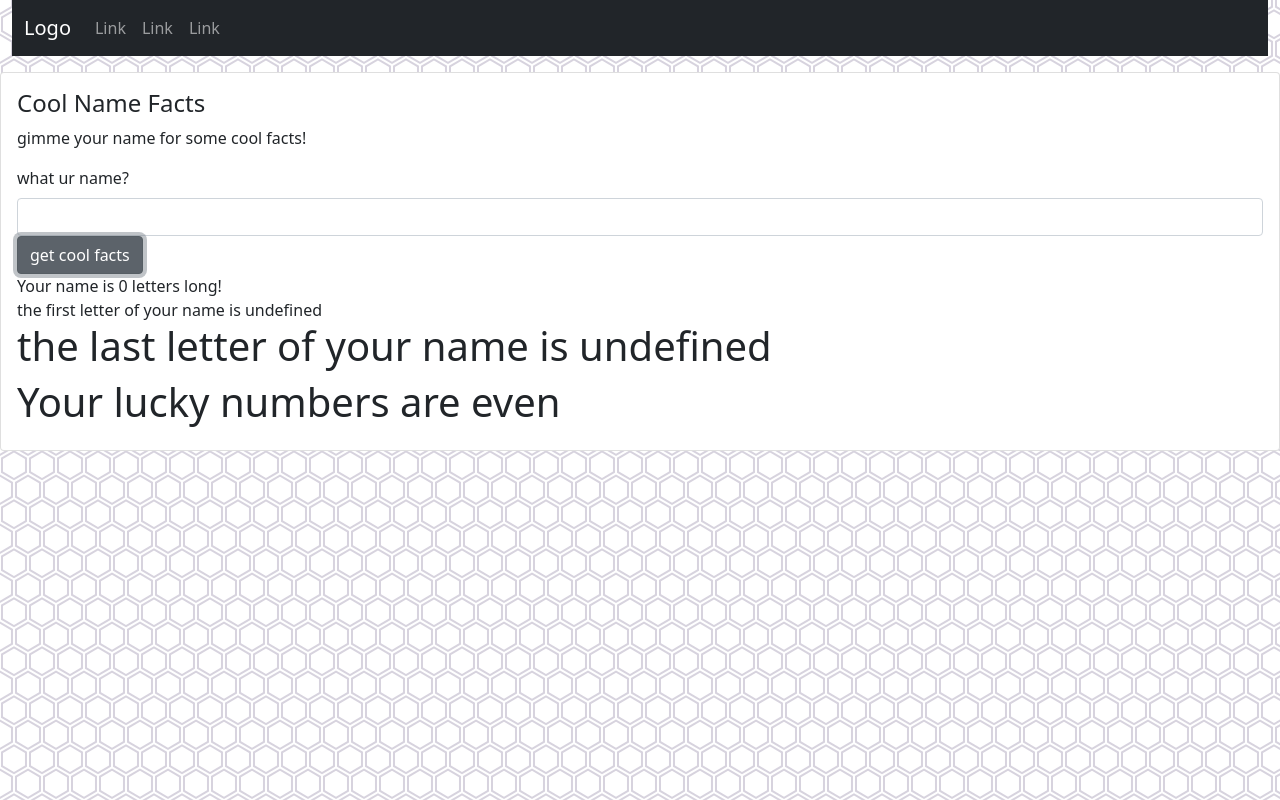
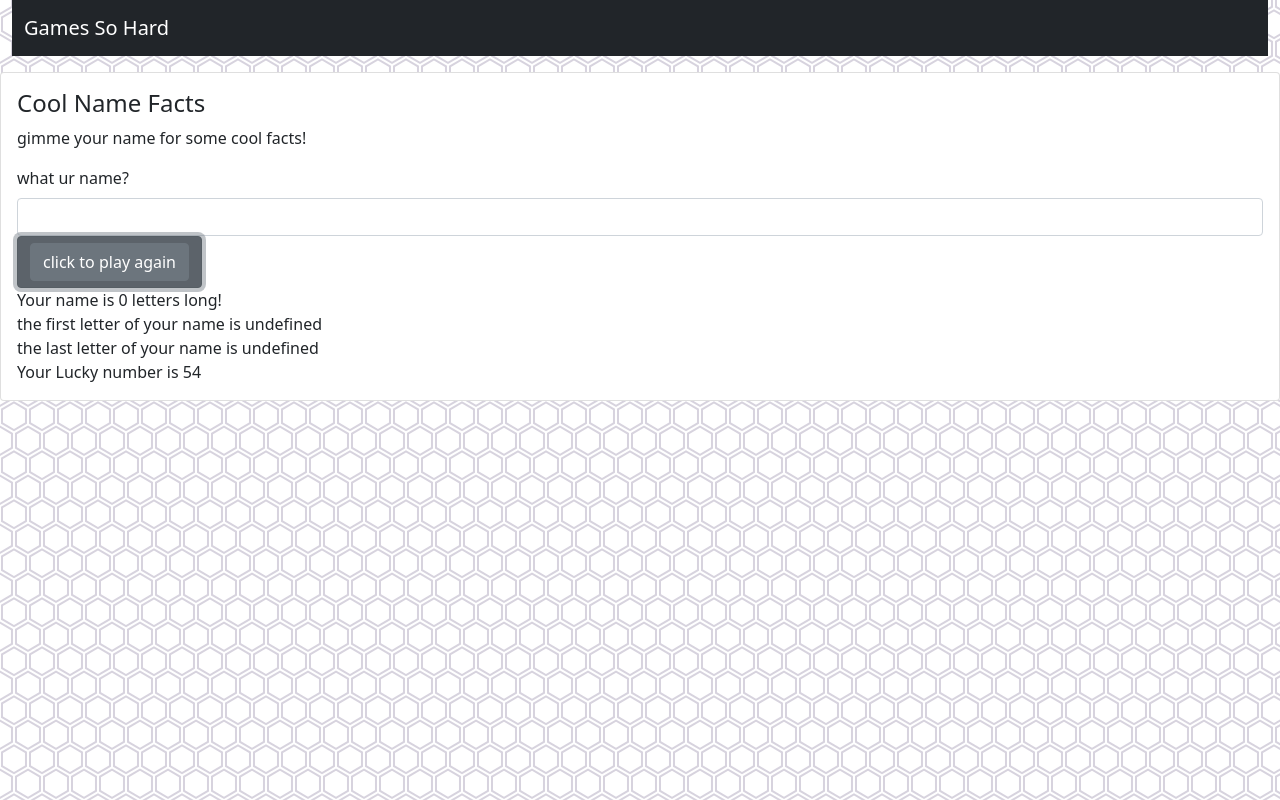
Before and after one commit to errorless-stone/cumbie-delta, a plain HTML site: page index.html in a window 1280 px wide. Both pictures are taken after a click on the button "get cool facts". Drawn offline with nearby package versions, Linux system fonts and the light colour scheme.

Commit message:
Add files via upload

```diff
--- a/index.html
+++ b/index.html
@@ -15,23 +15,10 @@
 
   <nav class="navbar navbar-expand-sm bg-dark navbar-dark">
     <div class="container-fluid">
-      <a class="navbar-brand" href="#">Logo</a>
+      <a class="navbar-brand" href="https://errorless-stone.github.io/cumbie-echo/">Games So Hard</a>
       <button class="navbar-toggler" type="button" data-bs-toggle="collapse" data-bs-target="#collapsibleNavbar">
         <span class="navbar-toggler-icon"></span>
       </button>
-      <div class="collapse navbar-collapse" id="collapsibleNavbar">
-        <ul class="navbar-nav">
-          <li class="nav-item">
-            <a class="nav-link" href="#">Link</a>
-          </li>
-          <li class="nav-item">
-            <a class="nav-link" href="#">Link</a>
-          </li>
-          <li class="nav-item">
-            <a class="nav-link" href="#">Link</a>
-          </li>
-        </ul>
-      </div>
     </div>
   </nav>
 
--- a/scripts/script.js
+++ b/scripts/script.js
@@ -17,6 +17,14 @@ $(document).ready(function () {
 
       $("#coolNameFactsOutput").html(coolFacts);
 
+      $('#btnGetFacts').html(
+        '<button id="btnGetFacts" class="btn btn-secondary">click to play again</button>'
+      )
+
+      $('#btnGetFacts').click(function(){
+        location.reload();
+      });
+
 
 
     });
@@ -29,8 +37,8 @@ function generateCoolNameFacts(userName) {
 
   coolFacts = nameLength(userName);
   coolFacts += " <br> " + nameStart(userName);
-  coolFacts += "<h1> " + nameEnd(userName) + "</h3>";
-  coolFacts += "<h1>"+ nameLuckyNums(userName) + "</h2>";
+  coolFacts += "<br>" + nameEnd(userName);
+  coolFacts += "<br>" + "Your Lucky number is " + userLuckyNum;
 
   console.log("initialized the'm coolFacts variable: " + coolFacts);
 
@@ -52,13 +60,4 @@ function nameEnd(name) {
   return "the last letter of your name is " + name[lastIndex]
 }
 
-function nameLuckyNums(name){
-
-  let luckyNum = name.length % 2
-  if (luckyNum ==1){
-    return "Your lucky numbers are odd"
-  }
-  else{
-    return "Your lucky numbers are even"
-  }
-}
+var userLuckyNum = 1 + Math.floor(Math.random() * 100);
```
